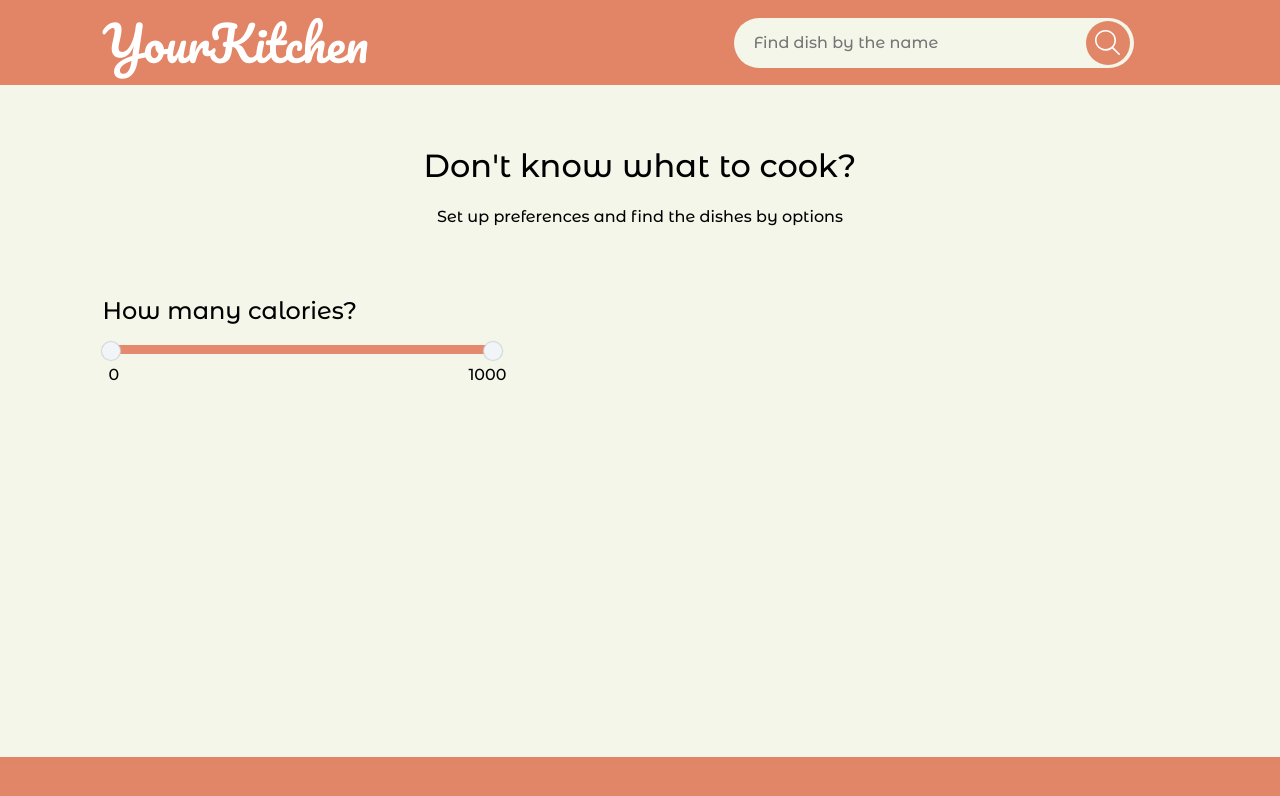
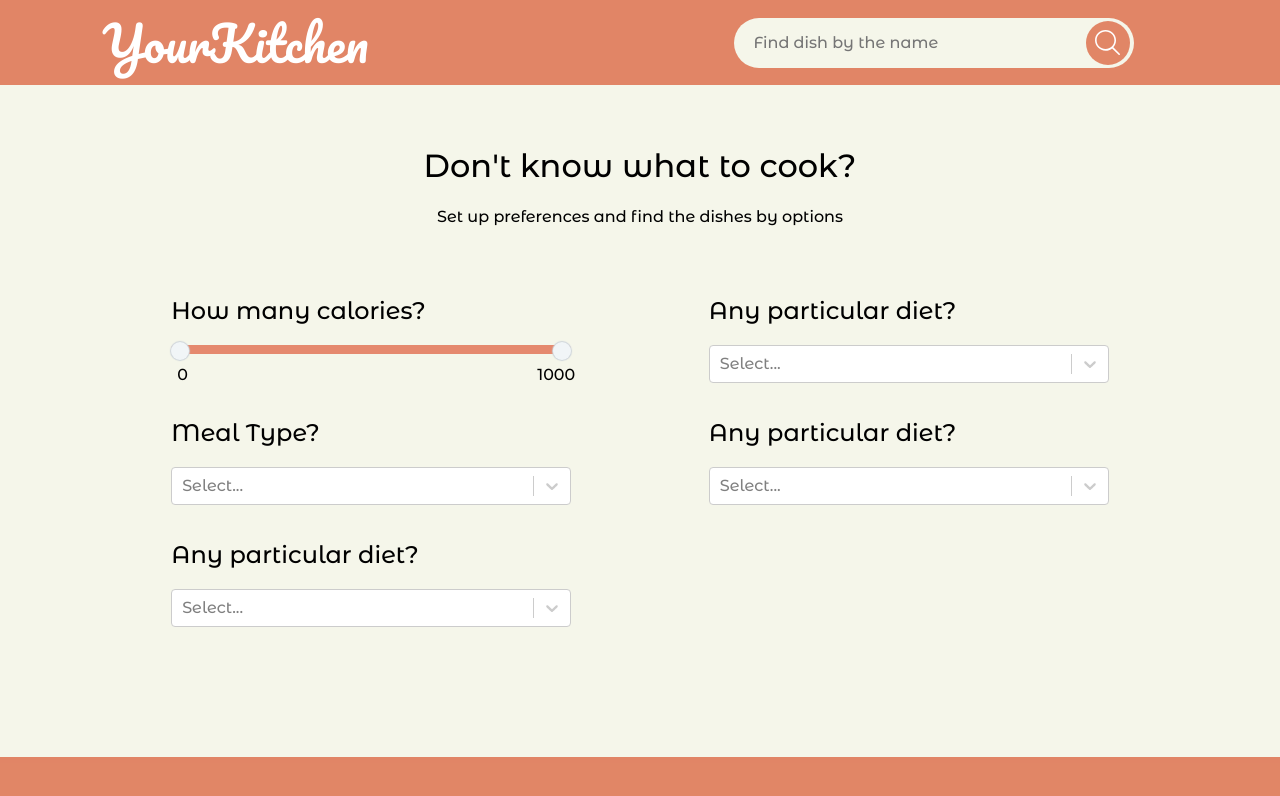
Before and after one commit to vladBrownDev/yourkitchen, a React (Create React App) app: page / in a window 1280 px wide. Shown: the top 796 px of the page. Built offline with nearby package versions, Linux system fonts and the light colour scheme.

Commit message:
(update)add more options

```diff
--- a/package.json
+++ b/package.json
@@ -16,6 +16,7 @@
     "react-dom": "^18.2.0",
     "react-router-dom": "^6.14.2",
     "react-scripts": "5.0.1",
+    "react-select": "^5.7.4",
     "sass": "^1.63.6",
     "typescript": "^4.9.5",
     "web-vitals": "^2.1.4"
--- a/src/components/Main/Main.tsx
+++ b/src/components/Main/Main.tsx
@@ -1,14 +1,64 @@
 import "./main.scss";
 import MultiRangeSlider from "../MultiRangeSlider/MultirangeSlider";
+import Select from "react-select";
 
 function Main() {
+  const dietOptions = [
+    { value: "balanced", label: "Balanced" },
+    { value: "high-fiber", label: "High-Fiber" },
+    { value: "high-protein", label: "High-Protein" },
+    { value: "low-carb", label: "Low-Carb" },
+    { value: "low-fat", label: "Low-Fat" },
+  ];
+  const mealOptions = [
+    { value: "Breakfast", label: "Breakfast" },
+    { value: "Lunch", label: "Lunch" },
+    { value: "Dinner", label: "Dinner" },
+    { value: "Snack", label: "Snack" },
+    { value: "Teatime", label: "Teatime" },
+  ]
+
+  let arr = [[[6]],[1,3],[]]
+  var inorderTraversal : any = function(arr: any) {
+    let flattened: any = [];
+    arr.forEach((el: any) => {
+        if(typeof(el) === "number") {
+            flattened.push(el)
+        }
+        if(typeof(el) === "object") {
+            flattened = [...flattened,...inorderTraversal(el)]
+        }
+    })
+    console.log(flattened)
+    return flattened
+  };
+  console.log(inorderTraversal(arr))
+
   return (
     <main id="selectorMain">
       <h1>Don't know what to cook?</h1>
       <div>Set up preferences and find the dishes by options</div>
       <form id="dishOptions">
-        <h2>How many calories?</h2>
-        <MultiRangeSlider min={0} max={1000} />
+        <div>
+          <h2>How many calories?</h2>
+          <MultiRangeSlider min={0} max={1000} />
+        </div>
+        <div>
+          <h2>Meal Type?</h2>
+          <Select className="mainSelect" isClearable={true} options={mealOptions} />
+        </div>
+        <div>
+          <h2>Any particular diet?</h2>
+          <Select className="mainSelect" isClearable={true} options={dietOptions} />
+        </div>
+        <div>
+          <h2>Any particular diet?</h2>
+          <Select className="mainSelect" isClearable={true} options={dietOptions} />
+        </div>
+        <div>
+          <h2>Any particular diet?</h2>
+          <Select className="mainSelect" isClearable={true} options={dietOptions} />
+        </div>
       </form>
     </main>
   );
--- a/src/components/Main/main.scss
+++ b/src/components/Main/main.scss
@@ -6,13 +6,29 @@
   display: flex;
   flex-direction: column;
   align-items: center;
+  max-height: calc(100vh - 168px);
   #dishOptions {
     width: 100%;
     margin-top: 50px;
-    input[type=range] {
-        appearance: none;
-        background-color: $secondary;
-        width: 400px;
+    max-height: 100%;
+    display: flex;
+    flex-direction: column;
+    flex-wrap: wrap;
+    align-items: center;
+    height: 400px;
+    input[type="range"] {
+      appearance: none;
+      background-color: $secondary;
+      width: 400px;
+    }
+    & > div {
+      max-width: 50%;
+      margin-bottom: 11px;
+      height: 111px;
+      width: 400px;
+    }
+    .mainSelect {
+      max-width: 400px;
     }
   }
 }
```
Also changed, not shown: 1 other file (tests, documents, lock files or other folders).
